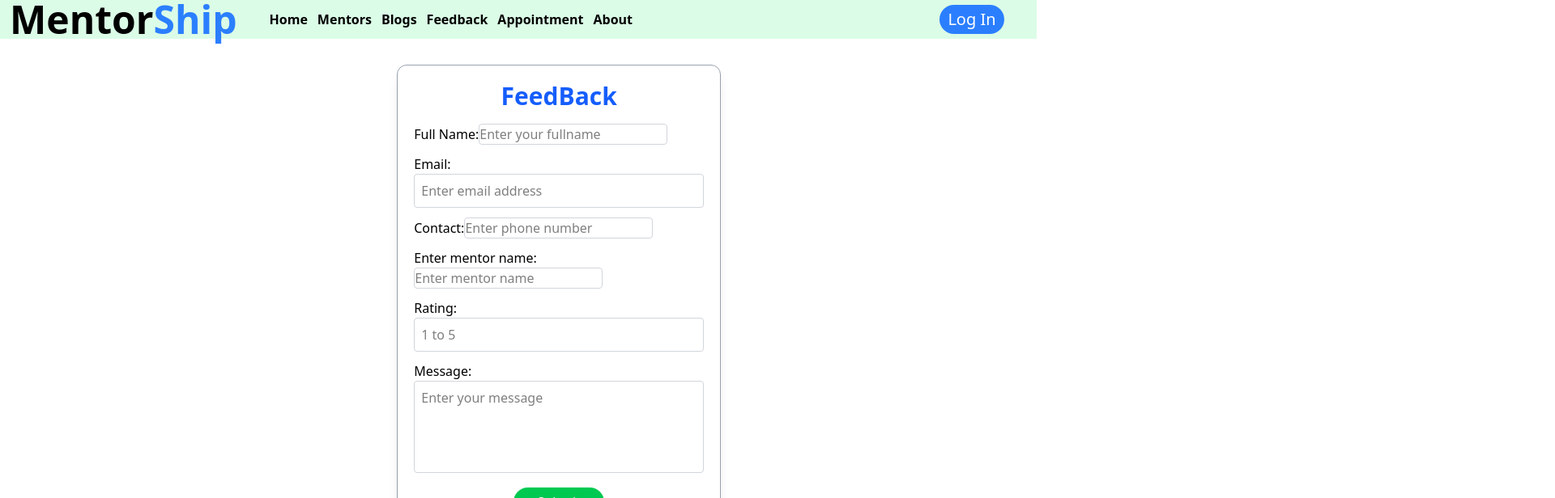
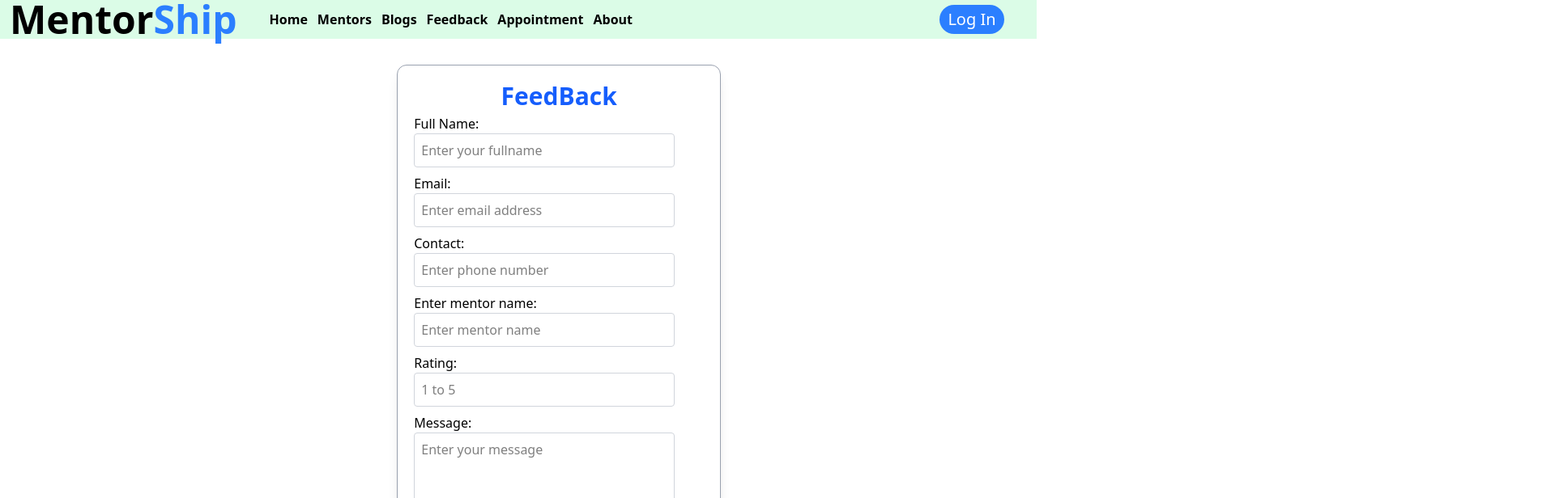
Before and after one commit to Ydv-Suman/MentorShip, a React (Vite) app: page /feedback in a window 1280 px wide. Shown: the top 616 px of the page at 81% size, 1920 px wide, since content can reach past the window. Built offline with nearby package versions, Linux system fonts and the light colour scheme.

Commit message:
minor change

```diff
--- a/src/route/Feedback.jsx
+++ b/src/route/Feedback.jsx
@@ -3,65 +3,65 @@ import { Link } from "react-router-dom";
 
 function Feedback(){
     return(
-        <div className="ml-[38%] w-[3500px]">
+        <div className="ml-[38%]">
         <div className="bg-white border border-gray-400 rounded-xl p-5 shadow-lg text-black w-[400px]">
-          <p className="text-blue-600 font-bold text-3xl text-center mb-4">FeedBack</p>
+          <p className="text-blue-600 font-bold text-3xl text-center mb-1">FeedBack</p>
 
-          <p className="mb-3">
+          <p className="mb-2">
             Full Name:
             <input
               name="name"
               type="text"
               placeholder="Enter your fullname"
-              className="w-fullp-2 border border-gray-300 rounded"
+              className="w-[90%] p-2 border border-gray-300 rounded"
               required
             />
           </p>
 
-          <p className="mb-3">
+          <p className="mb-2">
             Email:
             <input
               name="email"
               type="email"
               placeholder="Enter email address"
-              className="w-full p-2 border border-gray-300 rounded"
+              className="w-[90%] p-2 border border-gray-300 rounded"
               required
             />
           </p>
 
-          <p className="mb-3">
+          <p className="mb-2">
             Contact:
             <input
               name="contact"
               type="number"
               placeholder="Enter phone number"
-              className="w-fullp-2 border border-gray-300 rounded"
+              className="w-[90%] p-2 border border-gray-300 rounded"
               maxLength="10"
               required
             />
           </p>
 
-          <p className="mb-3">
+          <p className="mb-2">
             Enter mentor name:
             <input
               name="name"
               type="text"
               placeholder="Enter mentor name"
-              className="w-fullp-2 border border-gray-300 rounded"
+              className="w-[90%] p-2 border border-gray-300 rounded"
               required
             />
             </p>
-            <p className="mb-3">
+            <p className="mb-2">
             Rating:
             <input
               name="rating"
               type="number"
               placeholder="1 to 5"
-              className="w-full p-2 border border-gray-300 rounded"
+              className="w-[90%] p-2 border border-gray-300 rounded"
               required
             />
           </p>
-          <p className="mb-3">
+          <p className="mb-2">
             Message:
             <textarea
               name="message"
@@ -69,7 +69,7 @@ function Feedback(){
               maxLength={1000}
               rows={4}
               cols={38}
-              className="w-full p-2 border border-gray-300 rounded resize-none"
+              className="w-[90%] p-2 border border-gray-300 rounded resize-none"
               required
             ></textarea>
           </p>
```
